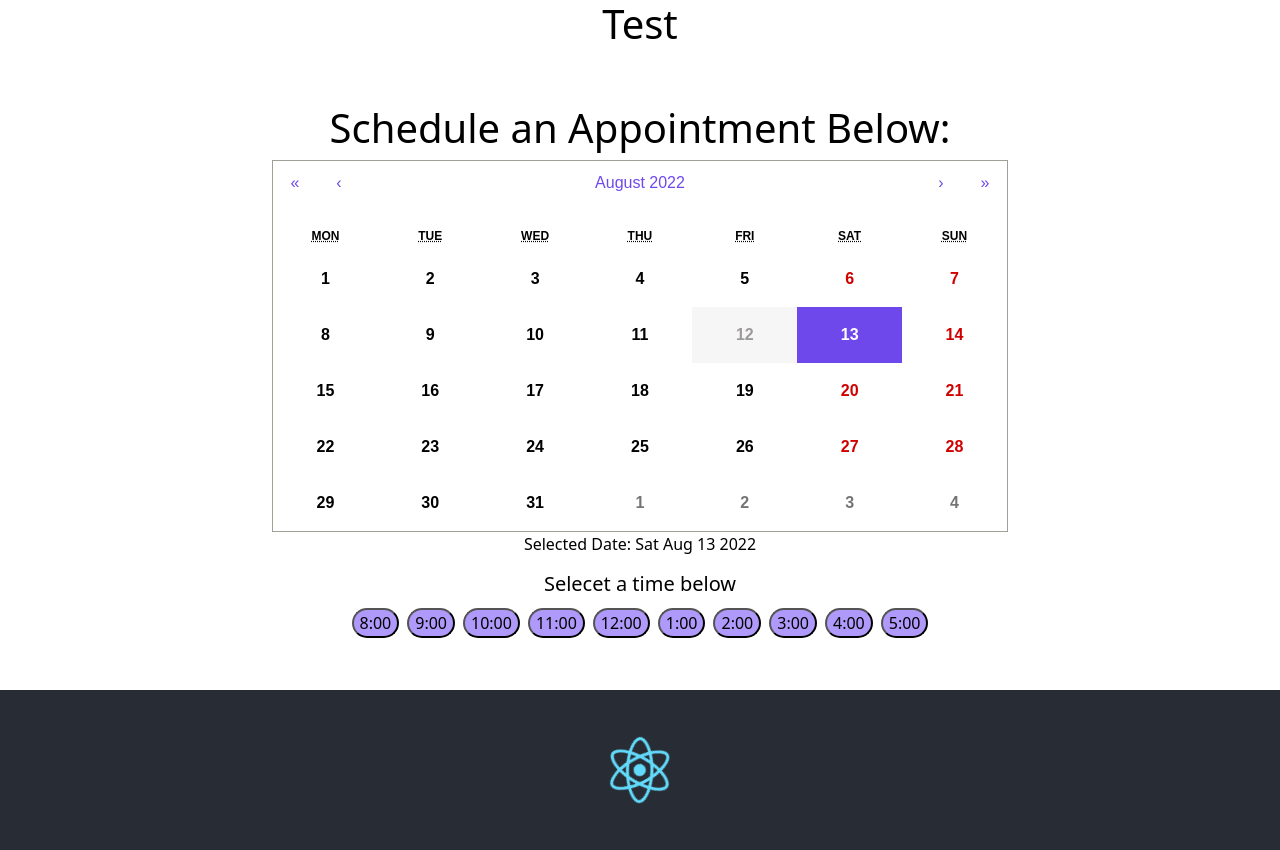
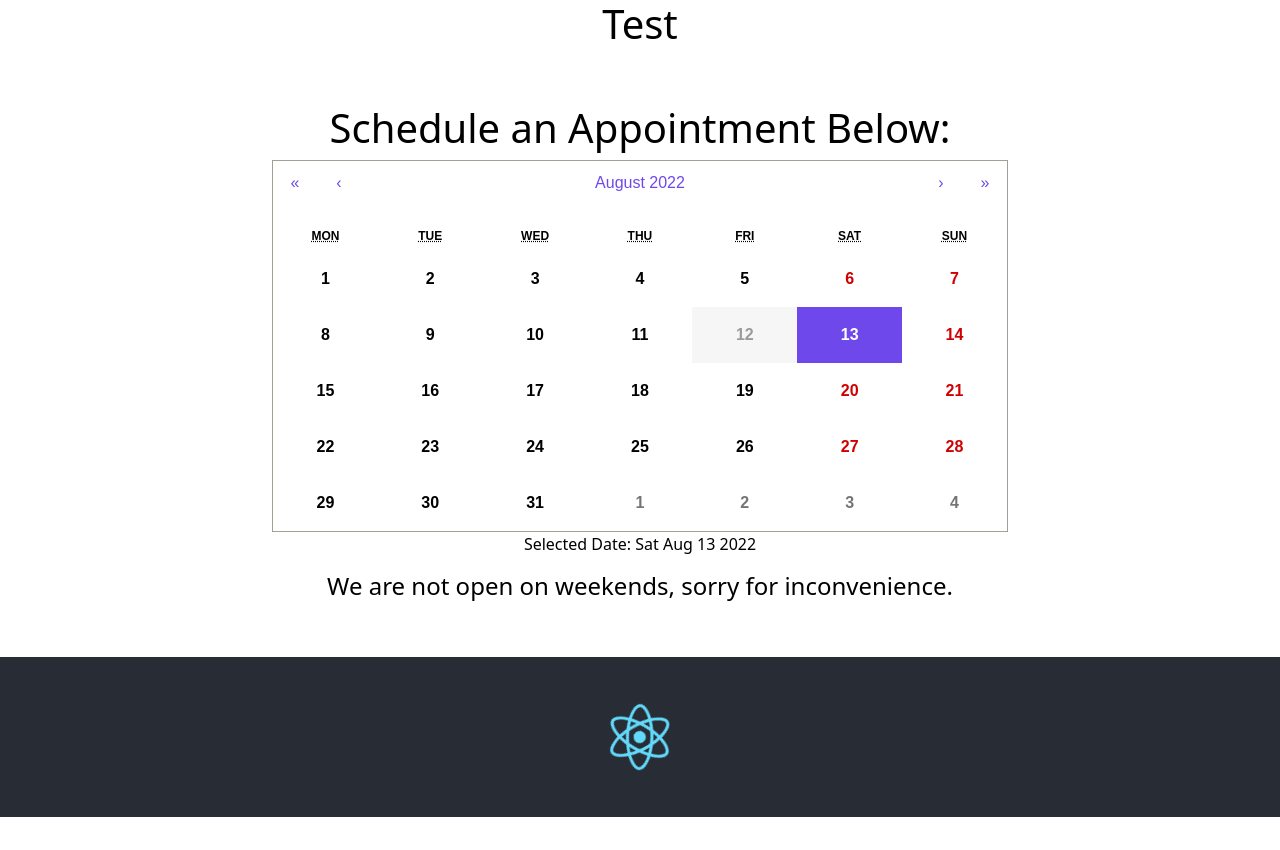
Before and after one commit to cladden77/milestone-2-project, a React (Create React App) app: page / in a window 1280 px wide. Both pictures are taken after a click on the button "13". After the commit the page ends 817 px from the top, so only its background shows below. Built offline with nearby package versions, Linux system fonts and the light colour scheme.

Commit message:
Added text when selecting weekend

```diff
--- a/src/Content/CalendarView.js
+++ b/src/Content/CalendarView.js
@@ -2,16 +2,24 @@ import { useState } from "react";
 import Calendar from "react-calendar";
 import "react-calendar/dist/Calendar.css";
 import "../CSS/calendar.css";
+import { useEffect } from "react";
 
 function CalendarView() {
   const [date, setDate] = useState(new Date());
+  var [weekend, setWeekend] = useState(true);
 
   function onClickDay(date) {
+    var string = date.toDateString();
     console.log(date);
+    if (
+      string.startsWith("Sun") === true ||
+      string.startsWith("Sat") === true
+    ) {
+      console.log("hi");
+      setWeekend(false);
+    } else {
+      setWeekend(true);
     }
-
-  function test(value) {
-    console.log(!value);
   }
 
   return (
@@ -30,6 +38,8 @@ function CalendarView() {
             <p className="text-center">
               <span className="bold">Selected Date:</span> {date.toDateString()}
             </p>
+            {weekend ? (
+              <div>
                 <h5>Selecet a time below</h5>
                 <div className="availableTime">
                   <button id="eightAM">8:00</button>
@@ -44,6 +54,10 @@ function CalendarView() {
                   <button id="fivePM">5:00</button>
                 </div>
               </div>
+            ) : (
+              <h4>We are not open on weekends, sorry for inconvenience.</h4>
+            )}
+          </div>
         </div>
       </div>
     </div>
```
Lines whose indentation alone changed are shown as unchanged.
